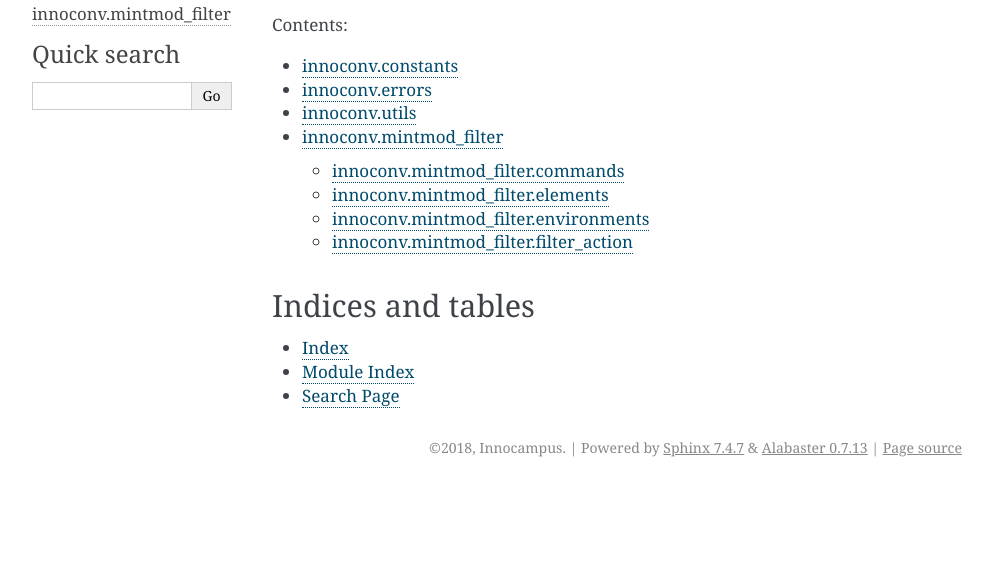
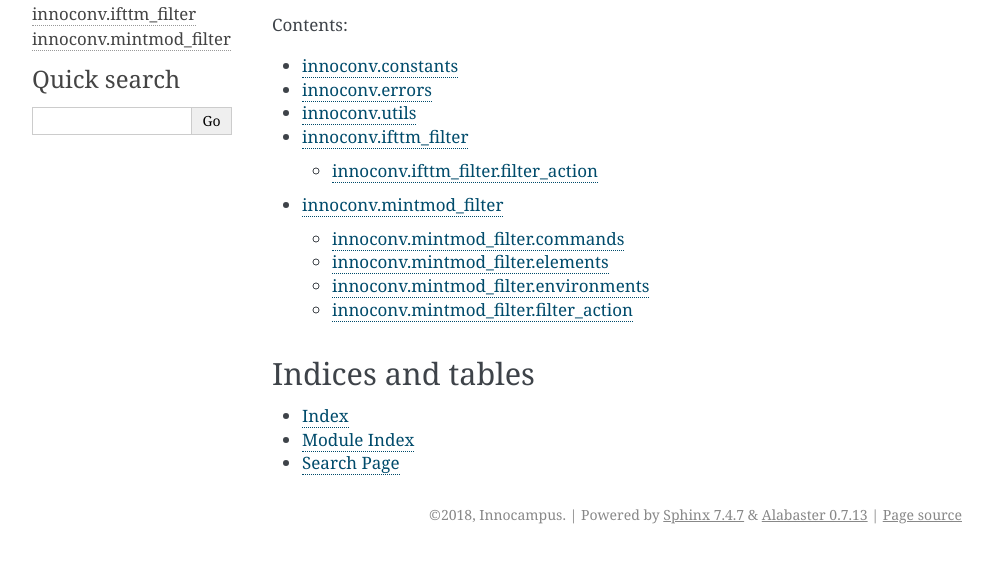
Before and after one commit to innodoc/innoconv, a Sphinx documentation site: the page built from doc/index.rst, in a window 1280 px wide, cut to the strip 200-763 px from the top of the page. Shown: the whole strip, without its empty margins (148-1141 px from the left). Built offline with Sphinx 7.4.7, drawn with Linux system fonts in a browser that asks for light colours.

Commit message:
add ifttm_filter doc

```diff
--- a/doc/index.rst
+++ b/doc/index.rst
@@ -10,6 +10,7 @@ innoConv API documentation
    innoconv.constants
    innoconv.errors
    innoconv.utils
+   innoconv.ifttm_filter
    innoconv.mintmod_filter
 
 Indices and tables
--- /dev/null
+++ b/doc/innoconv.ifttm_filter.filter_action.rst
@@ -0,0 +1,7 @@
+innoconv.ifttm_filter.filter_action
+=====================================
+
+.. automodule:: innoconv.ifttm_filter.filter_action
+
+.. autoclass:: innoconv.ifttm_filter.filter_action.IfttmFilterAction
+   :members:
--- /dev/null
+++ b/doc/innoconv.ifttm_filter.rst
@@ -0,0 +1,10 @@
+innoconv.ifttm_filter
+=====================
+
+.. automodule:: innoconv.ifttm_filter
+
+.. toctree::
+   :maxdepth: 2
+   :caption: Sub-modules:
+
+   innoconv.ifttm_filter.filter_action
```
Also changed, not shown: 2 other files.
